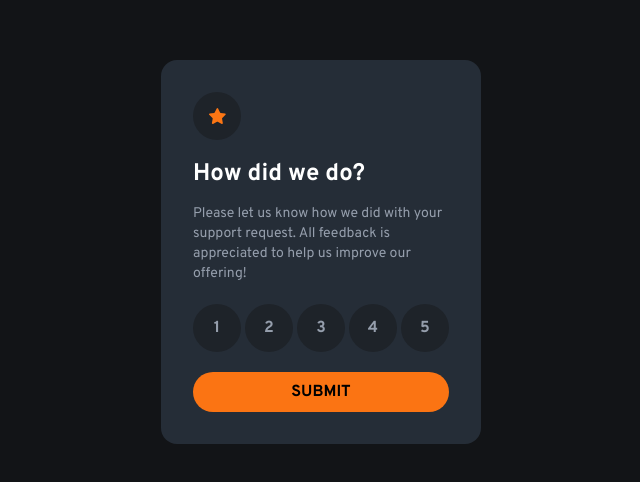
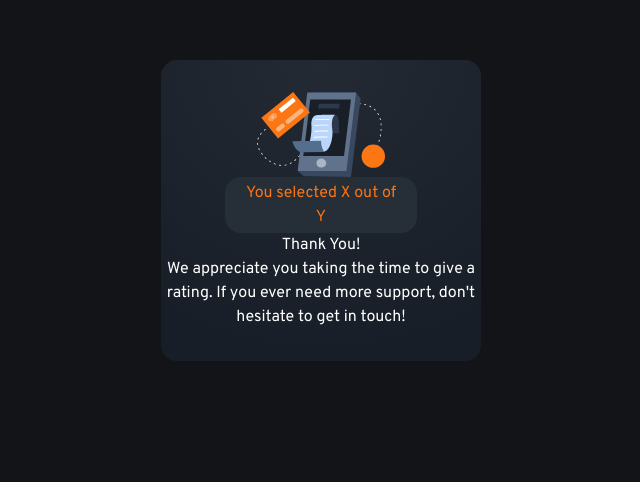
Before and after one commit to Lansa-18/Interactive-Rating-React, a React (Create React App) app: page / in a window 1280 px wide. Shown: the part 140-622 px from the top of the page, without its empty margins (319-959 px from the left). Built offline with nearby package versions, Linux system fonts and the light colour scheme.

Commit message:
progress

```diff
--- a/src/App.js
+++ b/src/App.js
@@ -1,20 +1,22 @@
 import iconStar from './images/icon-star.svg';
+import iconThankYou from './images/illustration-thank-you.svg';
 
 export default function App() {
   return (
     <div className="bg-very-dark-blue h-screen font-overpass">
-      <Rating />
+      {/* <Rating /> */}
+      <ThankYou />
     </div>
   );
 }
 
 function Rating() {
   return (
-    <section className="absolute left-1/2 transform -translate-x-1/2 top-1/4 bg-dark-blue w-1/4 rounded-2xl p-8">
-      <div className="bg-small-dark-blue rounded-full flex justify-center items-center w-12 h-12">
+    <section className="absolute left-1/2 transform -translate-x-1/2 top-1/4 bg-custom-radial w-1/4 rounded-2xl p-8">
+      <div className="bg-[#262E38] rounded-full flex justify-center items-center w-12 h-12">
         <img src={iconStar} alt="star-icon"></img>
       </div>
-      <article className='flex flex-col gap-5 mt-6'>
+      <article className="flex flex-col gap-5 mt-6">
         <h1 className="font-bold text-white text-sm 900:text-custom-1.5rem">
           How did we do?
         </h1>
@@ -39,8 +41,25 @@ function Rating() {
 
 function RateNumbers({ children }) {
   return (
-    <div className="bg-small-dark-blue flex justify-center items-center text-light-grey rounded-full w-12 h-12 hover:bg-orange hover:cursor-pointer ease-in-out duration-300 hover:text-black font-bold">
+    <div className="bg-[#262E38] flex justify-center items-center text-light-grey rounded-full w-12 h-12 hover:bg-orange hover:cursor-pointer ease-in-out duration-300 hover:text-black font-bold">
       {children}
     </div>
   );
 }
+
+function ThankYou() {
+  return (
+    <section className="absolute left-1/2 transform -translate-x-1/2 top-1/4 bg-custom-radial w-1/4 rounded-2xl py-8">
+      <div className='flex justify-center items-center'>
+        <img className='w-[40%]' src={iconThankYou} alt="icon-thankyou"></img>
+      </div>
+      <div className='text-white flex flex-col text-center items-center'>
+        <article className='bg-[#262E38] text-orange py-1 px-5 w-[60%] rounded-2xl'>You selected X out of Y</article>
+        <h3>Thank You!</h3>
+        <p>
+          We appreciate you taking the time to give a rating. If you ever need more support, don't hesitate to get in touch!
+        </p>
+      </div>
+    </section>
+  );
+}
--- a/tailwind.config.js
+++ b/tailwind.config.js
@@ -1,29 +1,30 @@
 /** @type {import('tailwindcss').Config} */
 module.exports = {
-  content: [
-    "./src/**/*.{js,jsx,ts,tsx}",
-  ],
+  content: ['./src/**/*.{js,jsx,ts,tsx}'],
   theme: {
     extend: {
       screens: {
-        'sm': '640px',
-        'md': '768px',
-        '900': '900px',
-        'lg': '1024px',
-        'xl': '1280px',
-        '2xl': '1536px',
+        phone: { max: '35.999em' }, // 575px
+        'land-phone': { max: '47.999em' }, // 768px
+        'tab-port': { max: '61.999em' }, // 992px
+        'tab-land': { max: '74.999em' }, // 1200px
+        'big-desktop': { max: '87.499em' }, // 1400px
       },
       colors: {
         'dark-blue': 'hsl(213, 19%, 18%)',
         'very-dark-blue': 'hsl(216, 12%, 8%)',
-        'orange': 'hsl(25, 97%, 53%)',
+        orange: 'hsl(25, 97%, 53%)',
         'light-grey': 'hsl(217, 12%, 63%)',
         'small-dark-blue': 'hsl(213, 15%, 14%)',
       },
       backgroundColor: {
         'dark-blue': 'hsl(213, 19%, 18%)',
         'very-dark-blue': 'hsl(216, 12%, 8%)',
-        'orange': 'hsl(25, 97%, 53%)'
+        orange: 'hsl(25, 97%, 53%)',
+      },
+      backgroundImage: {
+        'custom-radial':
+          'radial-gradient(98.96% 98.96% at 50% 0%, #232A34 0%, #181E27 100%)',
       },
       textColor: {
         'light-grey': 'hsl(217, 12%, 63%)',
@@ -37,4 +38,4 @@ module.exports = {
     },
   },
   plugins: [],
-}
+};
```
